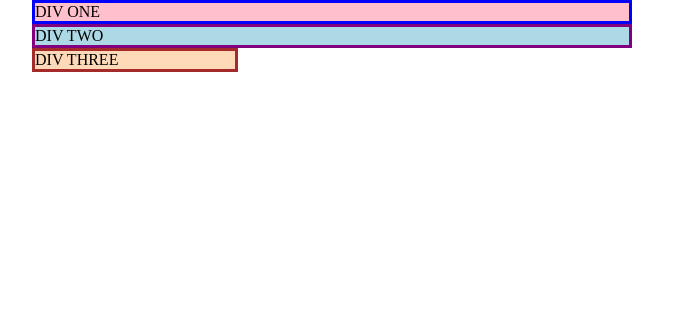
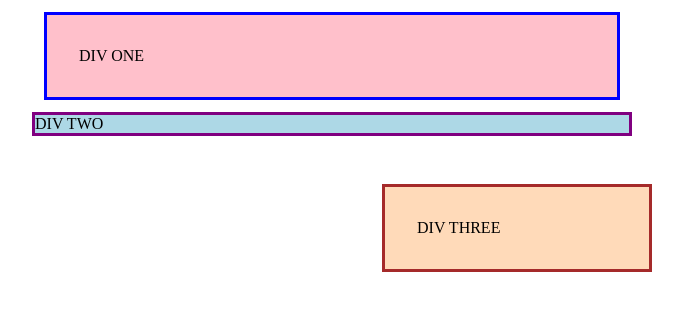
Before and after one commit to jaydools/Odin-CSS-Exercises, a plain HTML site: page margin-and-padding/01/index.html in a window 1280 px wide. Shown: the whole page, without its empty margins (308-991 px from the left). Drawn offline with Linux system fonts and the light colour scheme.

Commit message:
project 1 completed

```diff
--- a/margin-and-padding/01/style.css
+++ b/margin-and-padding/01/style.css
@@ -7,15 +7,15 @@ body {
   background: pink;
   border: 3px solid blue;
   /* CHANGE ME */
-  padding: 0px;
-  margin: 0px;
+  padding: 32px;
+  margin: 12px;
 }
 
 .two {
   background: lightblue;
   border: 3px solid purple;
   /* CHANGE ME */
-  margin-bottom: 0px;
+  margin-bottom: 48px;
 }
 
 .three {
@@ -23,6 +23,6 @@ body {
   border: 3px solid brown;
   width: 200px;
   /* CHANGE ME */
-  padding: 0px;
-  margin-left: 0px;
+  padding: 32px;
+  margin-left: 350px;
 }
```
